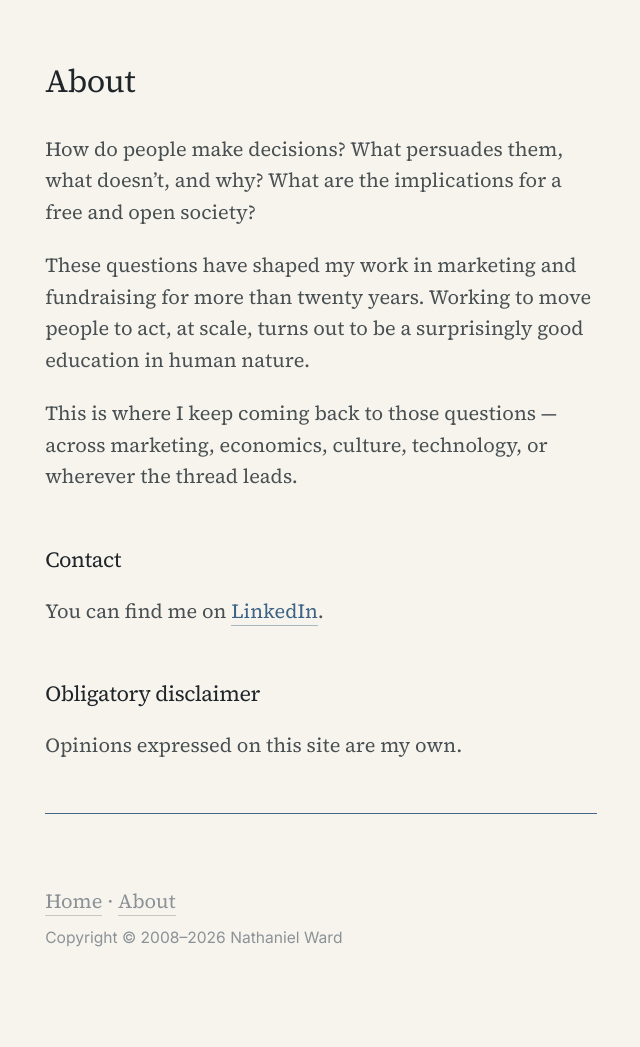
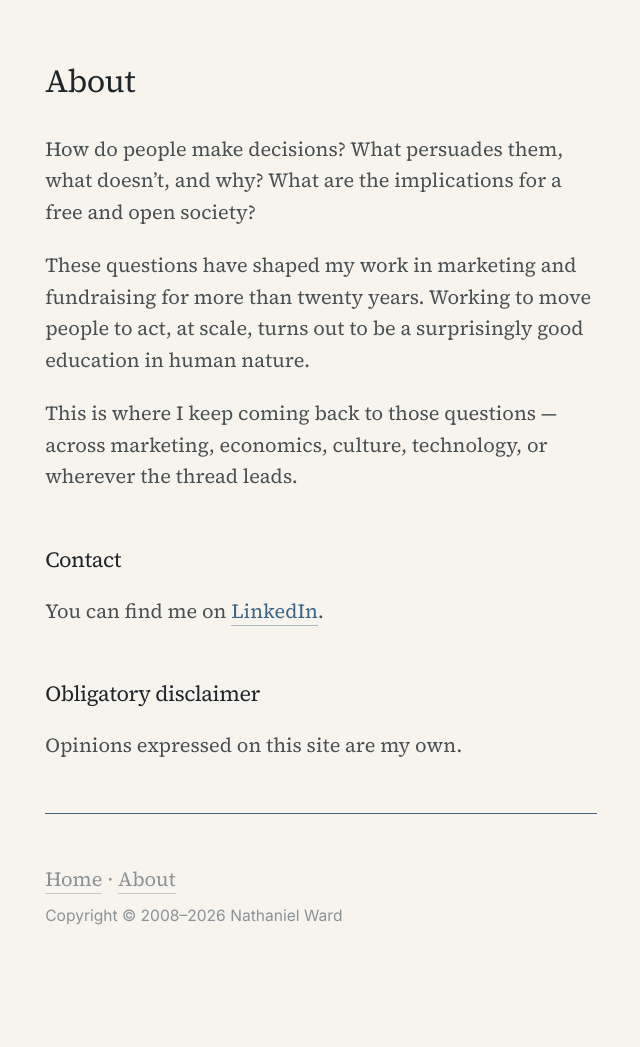
Before and after one commit to nathanielward/nathanielward.github.io, a Jekyll site: the page built from about.md, in a window 1280 px wide. Shown: the whole page, without its empty margins (319-959 px from the left). Built offline with Jekyll 4.4.1, drawn with Linux system fonts in a browser that asks for light colours; after the commit the page ends 1025 px from its top, so only the background shows below that.

Commit message:
Update _ui.scss
Remove padding-top for footer to fix weird space

```diff
--- a/_sass/_ui.scss
+++ b/_sass/_ui.scss
@@ -510,7 +510,7 @@ iframe{
 
 .footer{
   margin-top: var(--rh-4);
-  padding-top: var(--rh-2);
+  padding-top: 0; // was var(--rh-2);
   color: var(--c-meta);
 }
 
```
